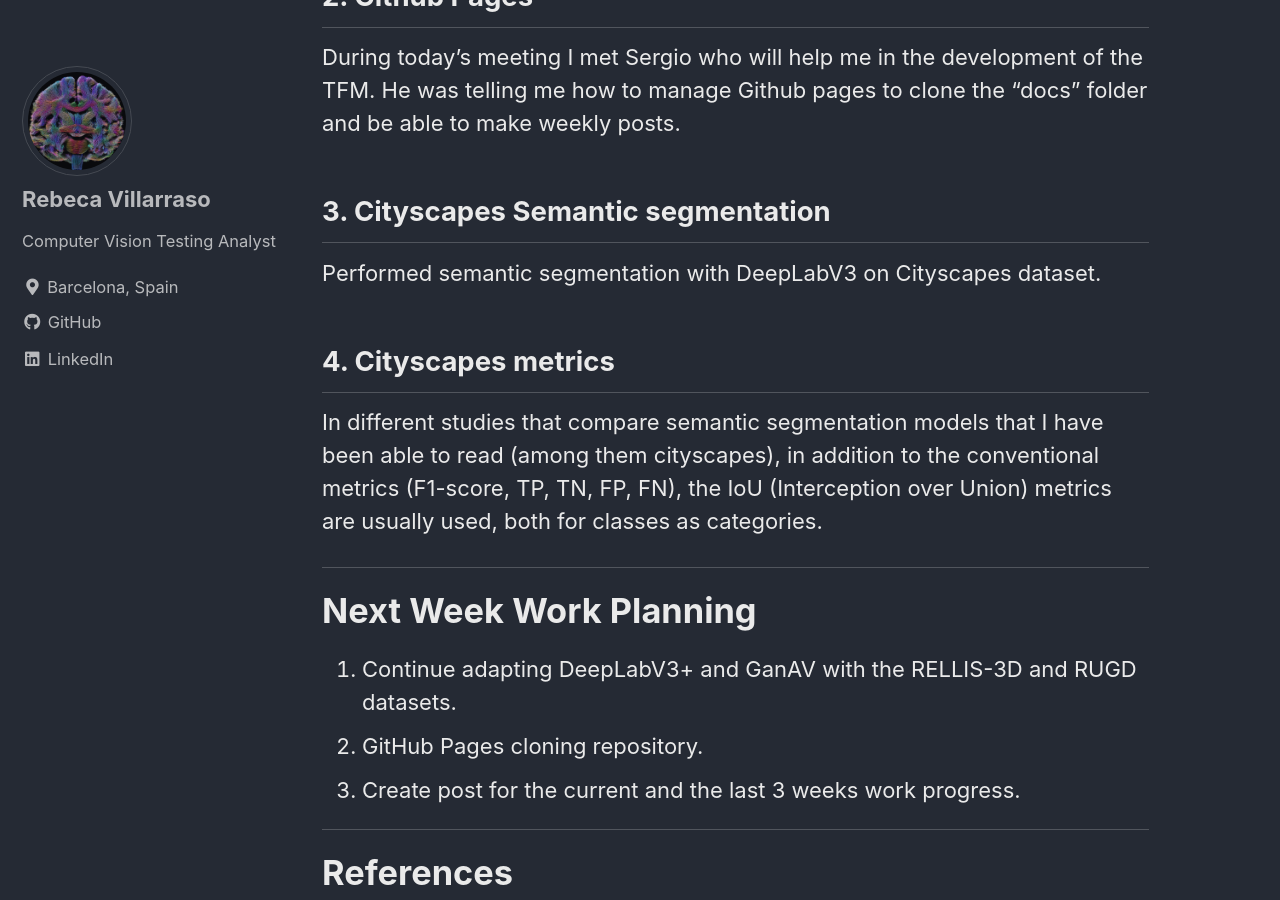
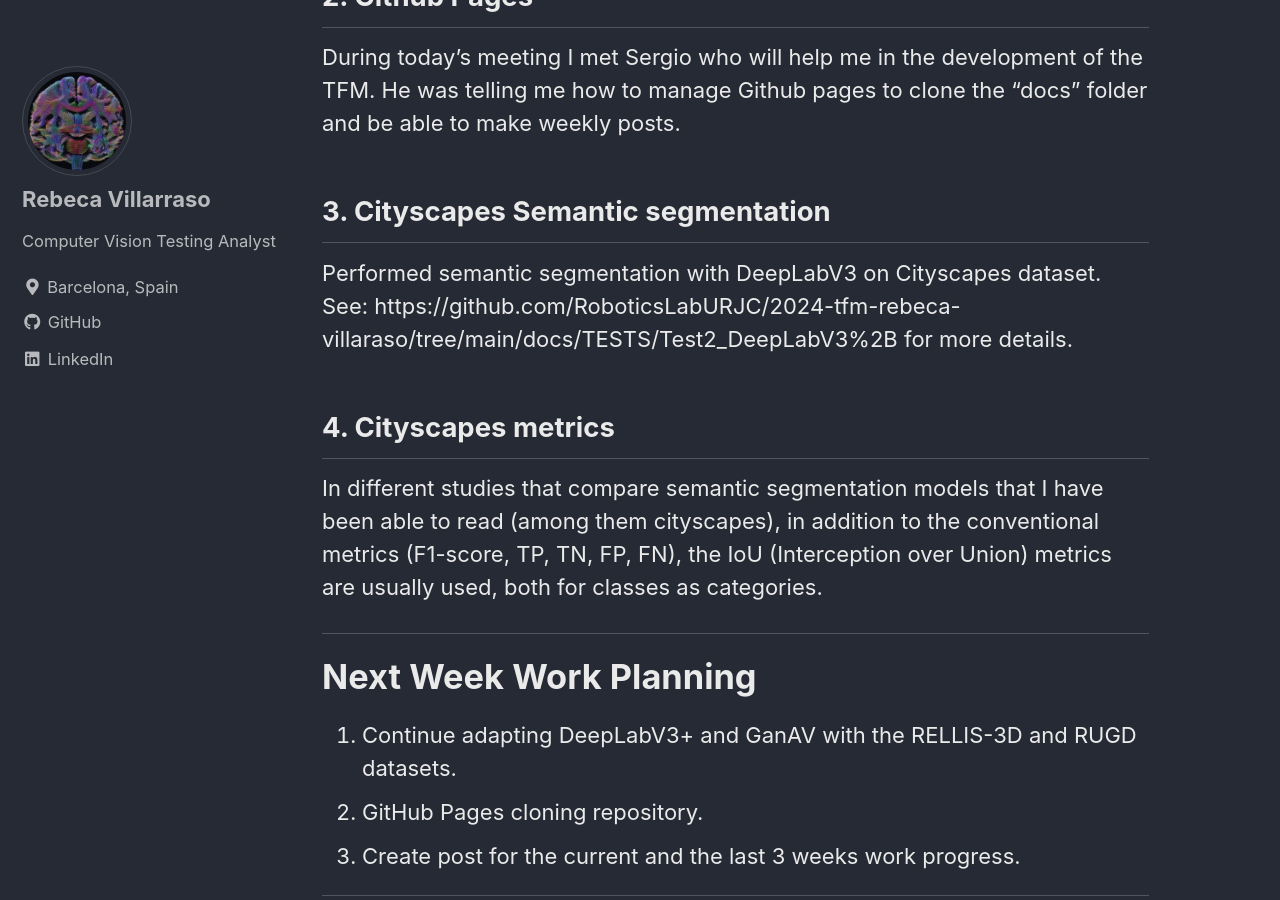
Before and after one commit to RoboticsLabURJC/2024-tfm-rebeca-villaraso, a Jekyll site: the page built from docs/_posts/2024-03-15-Week-2.md, in a window 1280 px wide and 900 px high, scrolled down 906 px. Built offline with Jekyll 4.4.1, drawn with Linux system fonts in a browser that asks for light colours; cached includes are drawn as plain includes.

Commit message:
Update 2024-03-15-Week-2.md

```diff
--- a/docs/_posts/2024-03-15-Week-2.md
+++ b/docs/_posts/2024-03-15-Week-2.md
@@ -31,7 +31,7 @@ During today's meeting I met Sergio who will help me in the development of the T
 
 ## 3. Cityscapes Semantic segmentation
 
-Performed semantic segmentation with DeepLabV3 on Cityscapes dataset.
+Performed semantic segmentation with DeepLabV3 on Cityscapes dataset. See: https://github.com/RoboticsLabURJC/2024-tfm-rebeca-villaraso/tree/main/docs/TESTS/Test2_DeepLabV3%2B for more details.
 
 ## 4. Cityscapes metrics
 
```
